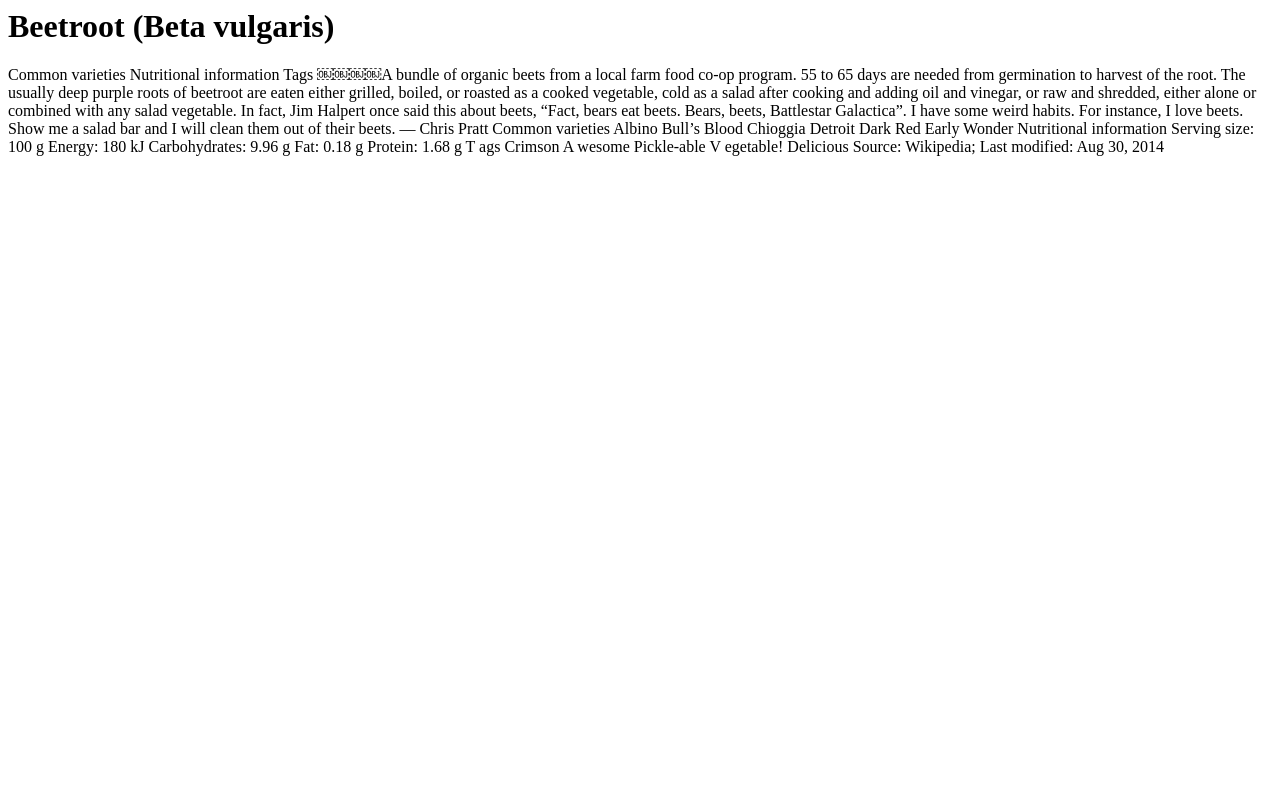
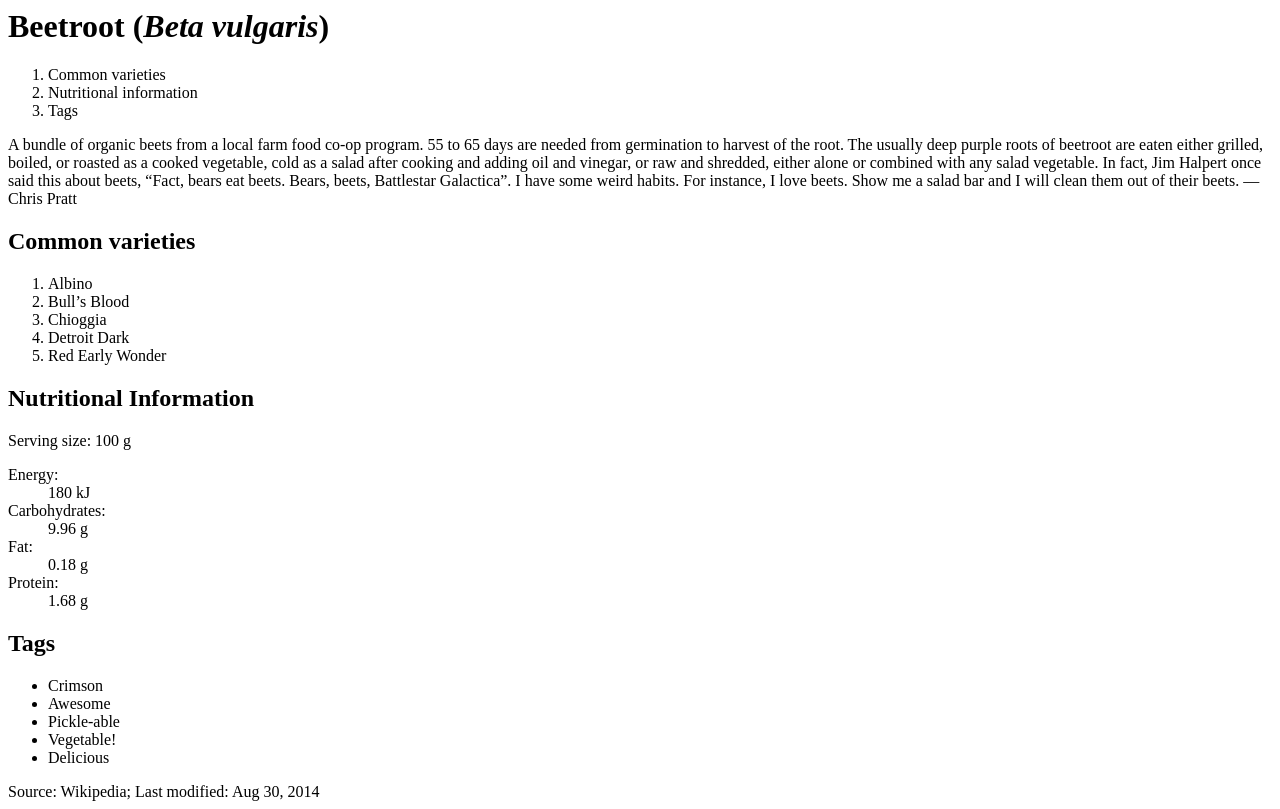
Before and after one commit to HeatherAnn/intro-to-html, a plain HTML site: page index.html in a window 1280 px wide. Drawn offline with Linux system fonts and the light colour scheme.

Commit message:
Added lists and headings.
Added all the heading levels.
Added all the lists.

```diff
--- a/index.html
+++ b/index.html
@@ -1,19 +1,40 @@
-<h1>Beetroot (Beta vulgaris)</h1>
-Common varieties Nutritional information Tags
-￼￼￼￼A bundle of organic beets from a local farm food co-op program. 55 to 65 days are needed from germination to harvest of the root.
+<h1>Beetroot (<i>Beta vulgaris</i>)</h1>
+
+<ol>
+  <li>Common varieties</li>
+  <li>Nutritional information</li>
+  <li>Tags</li>
+</ol>
+A bundle of organic beets from a local farm food co-op program. 55 to 65 days are needed from germination to harvest of the root.
 The usually deep purple roots of beetroot are eaten either grilled, boiled, or roasted as a cooked vegetable, cold as a salad after cooking and adding oil and vinegar, or raw and shredded, either alone or combined with any salad vegetable.
 In fact, Jim Halpert once said this about beets, “Fact, bears eat beets. Bears, beets, Battlestar Galactica”.
 I have some weird habits. For instance, I love beets. Show me a salad bar and I will clean them out of their beets.
 — Chris Pratt
-Common varieties
-Albino
-Bull’s Blood Chioggia
-Detroit Dark Red Early Wonder
-Nutritional information
-Serving size: 100 g
-Energy: 180 kJ Carbohydrates: 9.96 g Fat: 0.18 g
-Protein: 1.68 g
-T ags
-Crimson
-A wesome Pickle-able V egetable! Delicious
+
+<h2>Common varieties</h2>
+<ol>
+  <li>Albino</li>
+  <li>Bull’s Blood</li>
+  <li>Chioggia</li>
+  <li>Detroit Dark</li>
+  <li>Red Early Wonder</li>
+</ol>
+
+<h2>Nutritional Information</h2>
+<p>Serving size: 100 g<p>
+<dl>
+  <dt>Energy:</dt> <dd>180 kJ</dd>
+  <dt>Carbohydrates:</dt> <dd>9.96 g</dd>
+  <dt>Fat:</dt> <dd>0.18 g</dd>
+  <dt>Protein:</dt> <dd>1.68 g</dd>
+</dl>
+
+<h2>Tags</h2>
+<ul>
+  <li>Crimson</li>
+  <li>Awesome</li>
+  <li>Pickle-able</li>
+  <li>Vegetable!</li>
+  <li>Delicious</li>
+</ul>
 Source: Wikipedia; Last modified: Aug 30, 2014
```
